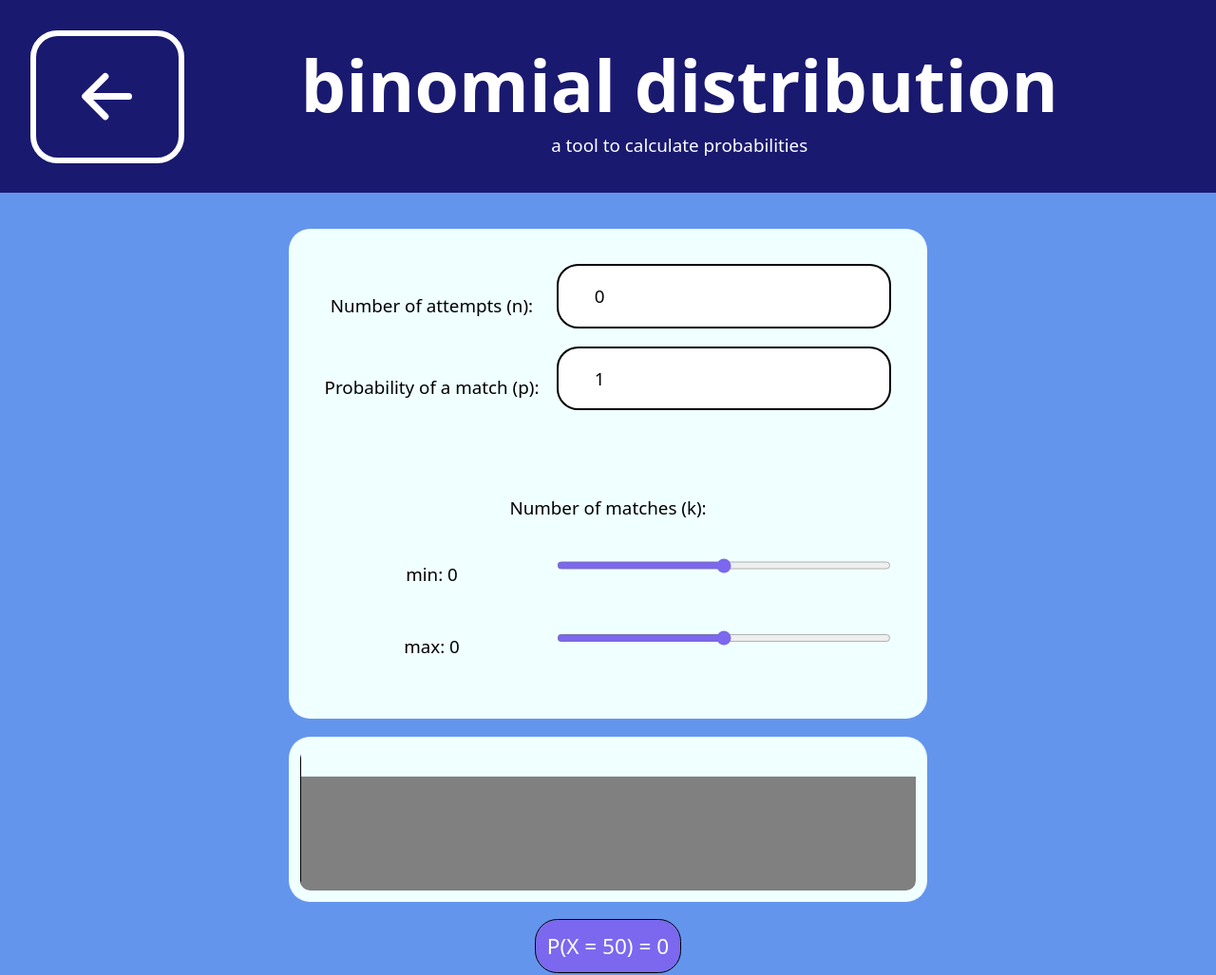
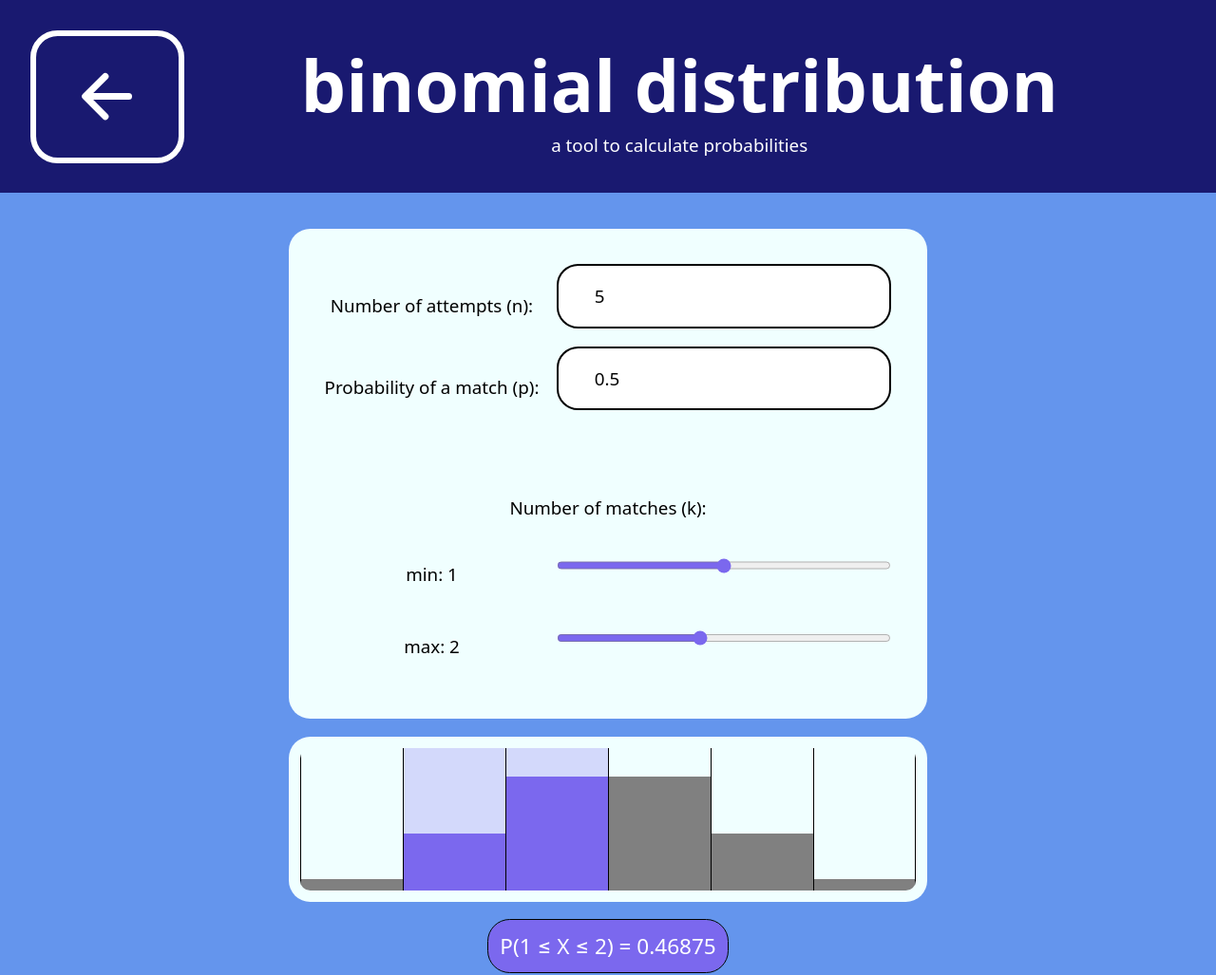
Before and after one commit to kinglelHD/Utils, a plain HTML site: page utils/binomial_distribution/binomial_distribution.html in a window 1280 px wide. Shown: the top 1027 px of the page at 95% size. Drawn offline with Linux system fonts and the light colour scheme.

Commit message:
start values

```diff
--- a/utils/binomial_distribution/binomial_distribution.html
+++ b/utils/binomial_distribution/binomial_distribution.html
@@ -20,15 +20,15 @@
     <main>
         <form id="input-form" onsubmit="return false">
             <label for="n">Number of attempts (n): </label>
-            <input value="0" oninput="calc();document.getElementById('k-max').max = value;document.getElementById('k-min').max = value;" min="0" id="n" type="number">
+            <input value="5" oninput="calc();document.getElementById('k-max').max = value;document.getElementById('k-min').max = value;" min="0" id="n" type="number">
             <label for="p">Probability of a match (p): </label>
-            <input value="1" oninput="calc()" min="0" step=".01" max="1" id="p" type="number">
+            <input value="0.5" oninput="calc()" min="0" step=".01" max="1" id="p" type="number">
             <br><br>
             <p>Number of matches (k):</p>
-            <label id="k-min-label" for="k-min">min: 0</label>
-            <input min="0" id="k-min" type="range" oninput="document.getElementById('k-max').min = value;document.getElementById('k-min-label').innerText = 'min: ' + value;calc()">
-            <label id="k-max-label" for="k-max">max: 0</label>
-            <input min="0" id="k-max" type="range" oninput="document.getElementById('k-min').max = value;document.getElementById('k-max-label').innerText = 'max: ' + value;calc()">
+            <label id="k-min-label" for="k-min">min: 1</label>
+            <input min="0" max="2" value="1" id="k-min" type="range" oninput="document.getElementById('k-max').min = value;document.getElementById('k-min-label').innerText = 'min: ' + value;calc()">
+            <label id="k-max-label" for="k-max">max: 2</label>
+            <input min="0" max="5" value="2" id="k-max" type="range" oninput="document.getElementById('k-min').max = value;document.getElementById('k-max-label').innerText = 'max: ' + value;calc()">
         </form>
         <canvas id="histogram"></canvas>
         <p id="ans"></p>
--- a/utils/binomial_distribution/binomial_distribution.js
+++ b/utils/binomial_distribution/binomial_distribution.js
@@ -53,8 +53,8 @@ function calc() {
         ctx.fillRect(i*barWidth, canvas.height - height, barWidth, height)
         ctx.fillStyle = 'black'
         ctx.fillRect(i*barWidth, 0, 1, canvas.height)
-        ctx.fillRect(i*barWidth, 0, 1, canvas.height)
     }
+    ctx.fillRect((n+1)*barWidth - 1, 0, 1, canvas.height)
     document.getElementById('ans').style.display = 'block'
     document.getElementById('ans').innerText = `P(${kmin == kmax ? "X = " + kmin : kmin + " ≤ X ≤ " + kmax}) = ` + Math.floor(ins * 100000) / 100000
 }
```
